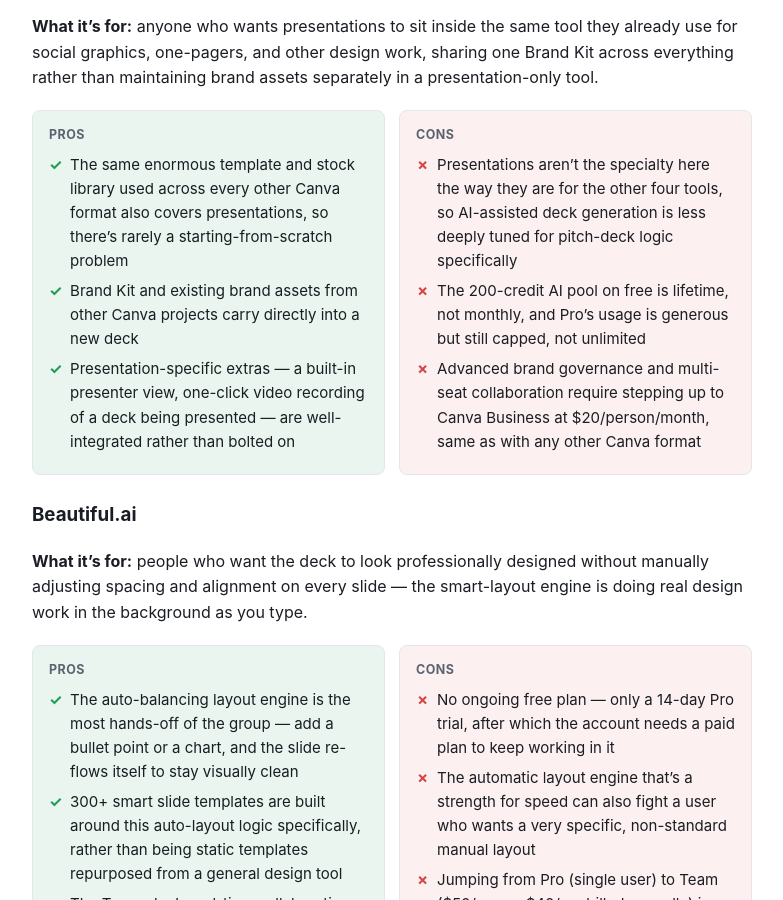
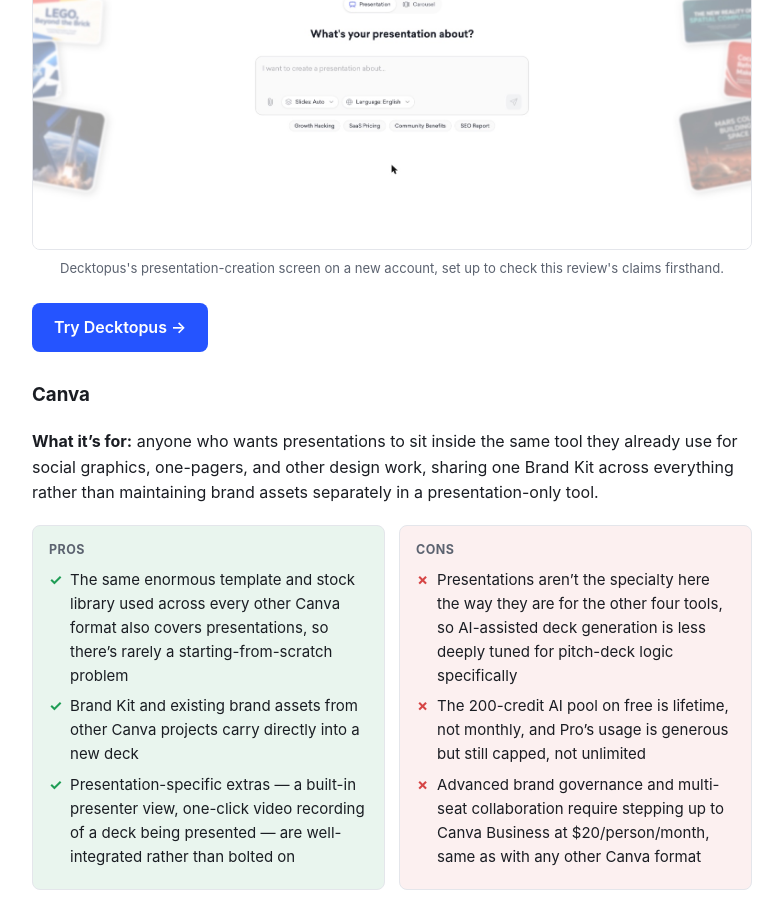
Before and after one commit to akitsu-tkm/overseas-affiliate, a Jekyll site: the page built from _reviews/decktopus-review.md, in a window 1280 px wide and 900 px high, scrolled down 5271 px. Shown: the whole window, without its empty margins (248-1031 px from the left). Built offline with Jekyll 4.4.1, drawn with Linux system fonts in a browser that asks for light colours.

Commit message:
Add dashboard screenshots to the 3 monetized review articles
Stage 2 of the E-E-A-T screenshot work (research/topics/staysaas-site-design-review.md):
signed up for Paymo, Decktopus, and EngageBay CRM with hello@staysaas.com
and captured each product's dashboard/operation screen, prioritizing the
articles that are already monetized (real affiliate links) over the
unmonetized ones.

```diff
--- a/_reviews/decktopus-review.md
+++ b/_reviews/decktopus-review.md
@@ -90,6 +90,11 @@
 
 </div>
 </div>
+
+<figure class="screenshot">
+  <img src="{{ '/assets/images/screenshots/decktopus-dashboard.jpg' | relative_url }}" alt="Decktopus's create screen, showing the AI presentation prompt box after signing up" loading="lazy">
+  <figcaption>Decktopus's presentation-creation screen on a new account, set up to check this review's claims firsthand.</figcaption>
+</figure>
 
 <div class="cta-box cta-box--inline">
   <a class="cta-button" href="{{ page.affiliate_link }}" target="_blank" rel="sponsored nofollow noopener">
```
Also changed, not shown: _reviews/engagebay-review.md (+5 -0 lines), _reviews/paymo-review.md (+5 -0 lines), assets/images/screenshots/decktopus-dashboard.jpg (added), assets/images/screenshots/engagebay-dashboard.jpg (added), assets/images/screenshots/paymo-dashboard.jpg (added).
